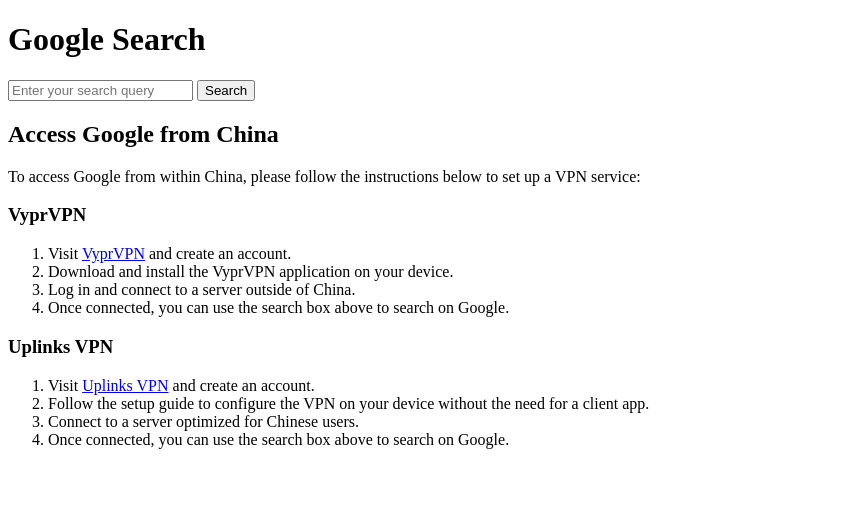
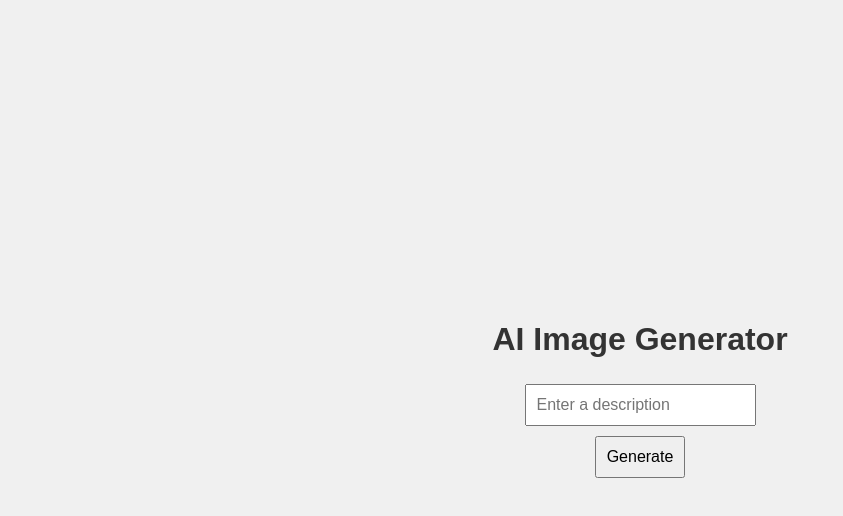
Before and after one commit to kplhc/kplhc.github.io, a plain HTML site: page ggzh.html in a window 1280 px wide. Shown: the whole page, without its empty margins (0-843 px from the left). Drawn offline with Linux system fonts and the light colour scheme.

Commit message:
Update ggzh.html

```diff
--- a/ggzh.html
+++ b/ggzh.html
@@ -2,36 +2,61 @@
 <html lang="en">
 <head>
     <meta charset="UTF-8">
-    <title>Search with Google</title>
+    <meta name="viewport" content="width=device-width, initial-scale=1.0">
+    <title>AI Image Generator</title>
+    <style>
+        body {
+            font-family: Arial, sans-serif;
+            display: flex;
+            flex-direction: column;
+            align-items: center;
+            justify-content: center;
+            height: 100vh;
+            margin: 0;
+            background-color: #f0f0f0;
+        }
+        h1 {
+            color: #333;
+        }
+        input, button {
+            padding: 10px;
+            margin: 5px;
+            font-size: 16px;
+        }
+        img {
+            margin-top: 20px;
+            max-width: 100%;
+            max-height: 500px;
+        }
+    </style>
+</head>
+<body>
+    <h1>AI Image Generator</h1>
+    <input type="text" id="prompt" placeholder="Enter a description">
+    <button onclick="generateImage()">Generate</button>
+    <br>
+    <img id="result" src="" alt="Generated Image" style="display:none;">
+
     <script>
-        function performSearch() {
-            var query = document.getElementById("searchBox").value;
-            if(query) {
-                window.location.href = "https://www.google.com/search?q=" + encodeURIComponent(query);
+        async function generateImage() {
+            const prompt = document.getElementById('prompt').value;
+            if (!prompt) {
+                alert('Please enter a description');
+                return;
             }
+
+            const response = await fetch(`/prompt/${encodeURIComponent(prompt)}`);
+            if (!response.ok) {
+                alert('Failed to generate image');
+                return;
+            }
+
+            const blob = await response.blob();
+            const url = URL.createObjectURL(blob);
+            const resultImg = document.getElementById('result');
+            resultImg.src = url;
+            resultImg.style.display = 'block';
         }
     </script>
-</head>
-<body>
-    <h1>Google Search</h1>
-    <input type="text" id="searchBox" placeholder="Enter your search query">
-    <button onclick="performSearch()">Search</button>
-
-    <h2>Access Google from China</h2>
-    <p>To access Google from within China, please follow the instructions below to set up a VPN service:</p>
-    <h3>VyprVPN</h3>
-    <ol>
-        <li>Visit <a href="https://www.vyprvpn.com/zh">VyprVPN</a> and create an account.</li>
-        <li>Download and install the VyprVPN application on your device.</li>
-        <li>Log in and connect to a server outside of China.</li>
-        <li>Once connected, you can use the search box above to search on Google.</li>
-    </ol>
-    <h3>Uplinks VPN</h3>
-    <ol>
-        <li>Visit <a href="https://www.uplinks.net">Uplinks VPN</a> and create an account.</li>
-        <li>Follow the setup guide to configure the VPN on your device without the need for a client app.</li>
-        <li>Connect to a server optimized for Chinese users.</li>
-        <li>Once connected, you can use the search box above to search on Google.</li>
-    </ol>
 </body>
 </html>
```
